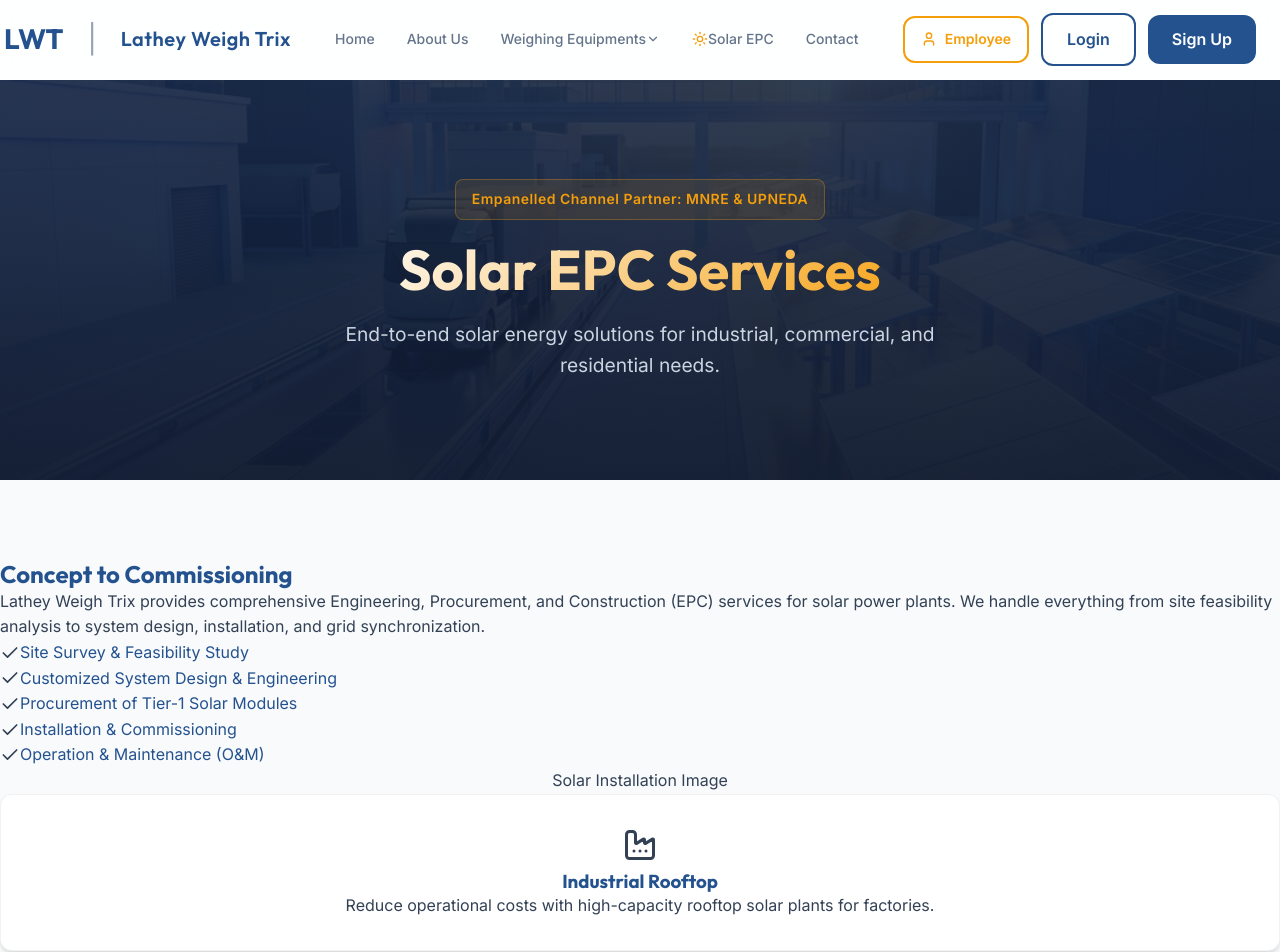
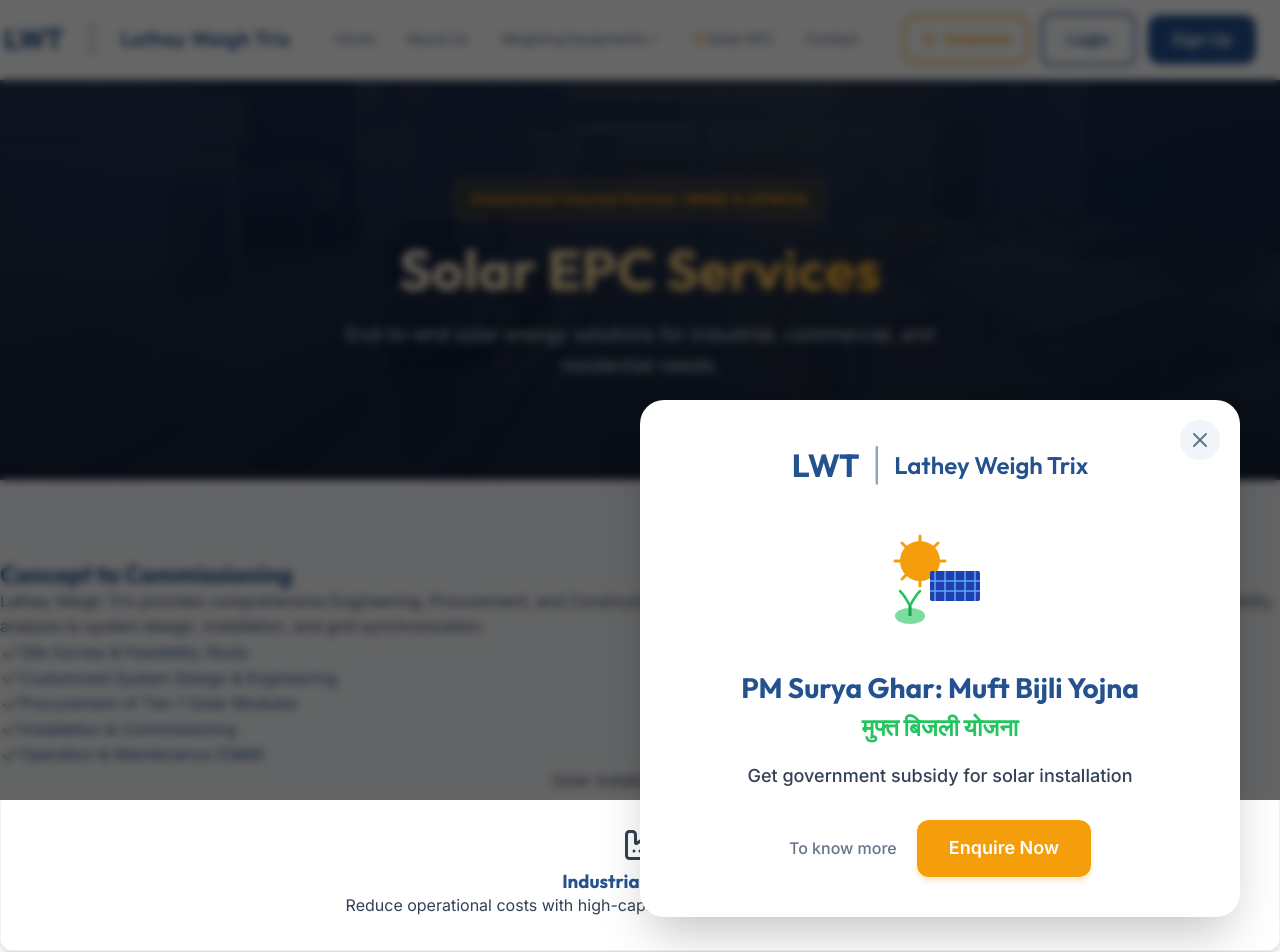
Before and after one commit to SoumilLathey/lwt-website, a React (Vite) app: page /solar-epc in a window 1280 px wide. Shown: the top 952 px of the page. Built offline with nearby package versions, Linux system fonts and the light colour scheme.

Commit message:
Add PM Surya Ghar popup modal to Solar EPC page

```diff
--- /dev/null
+++ b/src/components/SolarPopup.css
@@ -0,0 +1,170 @@
+.popup-backdrop {
+    position: fixed;
+    top: 0;
+    left: 0;
+    right: 0;
+    bottom: 0;
+    background: rgba(0, 0, 0, 0.6);
+    backdrop-filter: blur(4px);
+    z-index: 9998;
+}
+
+.popup-modal {
+    position: fixed;
+    top: 50%;
+    left: 50%;
+    transform: translate(-50%, -50%);
+    background: white;
+    border-radius: 24px;
+    padding: 40px;
+    max-width: 600px;
+    width: 90%;
+    max-height: 90vh;
+    overflow-y: auto;
+    z-index: 9999;
+    box-shadow: 0 25px 50px -12px rgba(0, 0, 0, 0.25);
+}
+
+.popup-close {
+    position: absolute;
+    top: 20px;
+    right: 20px;
+    background: #f1f5f9;
+    border: none;
+    width: 40px;
+    height: 40px;
+    border-radius: 50%;
+    display: flex;
+    align-items: center;
+    justify-content: center;
+    cursor: pointer;
+    transition: all 0.3s ease;
+    color: #64748b;
+}
+
+.popup-close:hover {
+    background: #e2e8f0;
+    color: #334155;
+    transform: rotate(90deg);
+}
+
+.popup-header {
+    margin-bottom: 30px;
+}
+
+.popup-logo {
+    display: flex;
+    align-items: center;
+    justify-content: center;
+}
+
+.popup-content {
+    text-align: center;
+}
+
+.popup-icon {
+    margin: 0 auto 30px;
+    display: flex;
+    justify-content: center;
+}
+
+.popup-title {
+    font-size: 28px;
+    font-weight: 700;
+    color: #24528F;
+    margin-bottom: 8px;
+    line-height: 1.2;
+}
+
+.popup-title-hindi {
+    font-size: 24px;
+    font-weight: 600;
+    color: #22c55e;
+    margin-bottom: 20px;
+}
+
+.popup-description {
+    font-size: 18px;
+    color: #334155;
+    margin-bottom: 30px;
+    font-weight: 500;
+}
+
+.popup-cta {
+    display: flex;
+    align-items: center;
+    justify-content: center;
+    gap: 20px;
+    flex-wrap: wrap;
+}
+
+.popup-cta-text {
+    font-size: 16px;
+    color: #64748b;
+    font-weight: 500;
+}
+
+.popup-btn {
+    background: #F59E0B;
+    color: white;
+    padding: 14px 32px;
+    border-radius: 12px;
+    font-size: 18px;
+    font-weight: 600;
+    border: none;
+    cursor: pointer;
+    transition: all 0.3s ease;
+    text-decoration: none;
+    display: inline-block;
+    box-shadow: 0 4px 6px -1px rgba(245, 158, 11, 0.3);
+}
+
+.popup-btn:hover {
+    background: #D97706;
+    transform: translateY(-2px);
+    box-shadow: 0 10px 15px -3px rgba(245, 158, 11, 0.4);
+}
+
+/* Mobile Responsive */
+@media (max-width: 640px) {
+    .popup-modal {
+        padding: 30px 20px;
+        border-radius: 16px;
+    }
+
+    .popup-logo span:first-child {
+        font-size: 24px !important;
+    }
+
+    .popup-logo span:last-child {
+        font-size: 18px !important;
+    }
+
+    .popup-title {
+        font-size: 22px;
+    }
+
+    .popup-title-hindi {
+        font-size: 20px;
+    }
+
+    .popup-description {
+        font-size: 16px;
+    }
+
+    .popup-icon svg {
+        width: 100px;
+        height: 100px;
+    }
+
+    .popup-cta {
+        flex-direction: column;
+        gap: 12px;
+    }
+
+    .popup-btn {
+        width: 100%;
+        padding: 12px 24px;
+        font-size: 16px;
+    }
+}
--- /dev/null
+++ b/src/components/SolarPopup.jsx
@@ -0,0 +1,101 @@
+import React, { useState, useEffect } from 'react';
+import { motion, AnimatePresence } from 'framer-motion';
+import { X } from 'lucide-react';
+import { Link } from 'react-router-dom';
+import './SolarPopup.css';
+
+const SolarPopup = () => {
+    const [isOpen, setIsOpen] = useState(false);
+
+    useEffect(() => {
+        // Show popup after 1 second when component mounts
+        const timer = setTimeout(() => {
+            setIsOpen(true);
+        }, 1000);
+
+        return () => clearTimeout(timer);
+    }, []);
+
+    const handleClose = () => {
+        setIsOpen(false);
+    };
+
+    return (
+        <AnimatePresence>
+            {isOpen && (
+                <>
+                    {/* Backdrop */}
+                    <motion.div
+                        className="popup-backdrop"
+                        initial={{ opacity: 0 }}
+                        animate={{ opacity: 1 }}
+                        exit={{ opacity: 0 }}
+                        onClick={handleClose}
+                    />
+
+                    {/* Popup Modal */}
+                    <motion.div
+                        className="popup-modal"
+                        initial={{ opacity: 0, scale: 0.8, y: 50 }}
+                        animate={{ opacity: 1, scale: 1, y: 0 }}
+                        exit={{ opacity: 0, scale: 0.8, y: 50 }}
+                        transition={{ type: 'spring', duration: 0.5 }}
+                    >
+                        {/* Close Button */}
+                        <button className="popup-close" onClick={handleClose}>
+                            <X size={24} />
+                        </button>
+
+                        {/* Header */}
+                        <div className="popup-header">
+                            <div className="popup-logo">
+                                <span style={{ color: '#24528F', fontWeight: '900', fontSize: '32px', fontFamily: 'Outfit, sans-serif' }}>LWT</span>
+                                <span style={{ color: '#94a3b8', margin: '0 12px', fontWeight: '300', fontSize: '32px' }}>|</span>
+                                <span style={{ color: '#24528F', fontWeight: '600', fontSize: '24px', fontFamily: 'Outfit, sans-serif' }}>Lathey Weigh Trix</span>
+                            </div>
+                        </div>
+
+                        {/* Content */}
+                        <div className="popup-content">
+                            {/* Solar Icon */}
+                            <div className="popup-icon">
+                                <svg width="120" height="120" viewBox="0 0 120 120" fill="none">
+                                    {/* Sun */}
+                                    <circle cx="40" cy="40" r="20" fill="#F59E0B" />
+                                    <path d="M40 15 L40 25 M40 55 L40 65 M15 40 L25 40 M55 40 L65 40 M22 22 L28 28 M52 52 L58 58 M22 58 L28 52 M52 28 L58 22" stroke="#F59E0B" strokeWidth="3" strokeLinecap="round" />
+                                    {/* Solar Panel */}
+                                    <rect x="50" y="50" width="50" height="30" rx="2" fill="#1e40af" />
+                                    <path d="M55 50 L55 80 M65 50 L65 80 M75 50 L75 80 M85 50 L85 80 M95 50 L95 80" stroke="#60a5fa" strokeWidth="1.5" />
+                                    <path d="M50 60 L100 60 M50 70 L100 70" stroke="#60a5fa" strokeWidth="1.5" />
+                                    {/* Plant */}
+                                    <ellipse cx="30" cy="95" rx="15" ry="8" fill="#22c55e" opacity="0.6" />
+                                    <path d="M30 85 Q25 75 20 70 M30 85 Q35 75 40 70" stroke="#22c55e" strokeWidth="2.5" fill="none" strokeLinecap="round" />
+                                    <path d="M30 85 L30 95" stroke="#16a34a" strokeWidth="3" />
+                                </svg>
+                            </div>
+
+                            {/* Scheme Title */}
+                            <h2 className="popup-title">PM Surya Ghar: Muft Bijli Yojna</h2>
+                            <h3 className="popup-title-hindi">मुफ्त बिजली योजना</h3>
+
+                            {/* Description */}
+                            <p className="popup-description">
+                                Get government subsidy for solar installation
+                            </p>
+
+                            {/* CTA */}
+                            <div className="popup-cta">
+                                <span className="popup-cta-text">To know more</span>
+                                <Link to="/contact" className="popup-btn" onClick={handleClose}>
+                                    Enquire Now
+                                </Link>
+                            </div>
+                        </div>
+                    </motion.div>
+                </>
+            )}
+        </AnimatePresence>
+    );
+};
+
+export default SolarPopup;
--- a/src/pages/SolarEPC.jsx
+++ b/src/pages/SolarEPC.jsx
@@ -1,11 +1,13 @@
 import React from 'react';
 import PageHeader from '../components/PageHeader';
+import SolarPopup from '../components/SolarPopup';
 import { motion } from 'framer-motion';
 import { Sun, Check, Zap, Home, Factory, Droplets } from 'lucide-react';
 
 const SolarEPC = () => {
     return (
         <div className="page-solar">
+            <SolarPopup />
             <PageHeader
                 badge="Empanelled Channel Partner: MNRE & UPNEDA"
                 title="Solar EPC Services"
```
